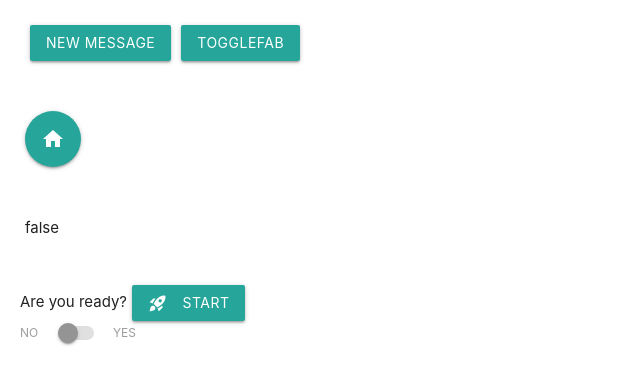
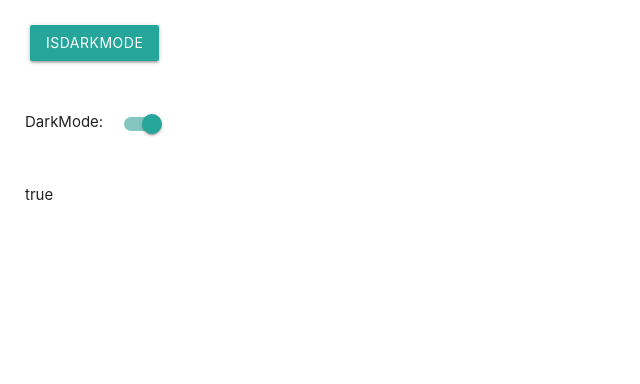
Before and after one commit to Spectr67/custom-elements, a Vue app: page / in a window 1280 px wide. Shown: the top 384 px of the page, without its empty margins (0-640 px from the left). Built offline with nearby package versions, Linux system fonts and the light colour scheme.

Commit message:
Fixed: component MSwitch

```diff
--- a/src/App.vue
+++ b/src/App.vue
@@ -1,43 +1,43 @@
 <script>
 import MButton from './components/MButton.vue'
-import MNavbar from './components/MNavbar.vue'
-import MForm from './components/MForm.vue'
+import MSwitch from './components/MSwitch.vue'
 import MFAB from './components/MFAB.vue'
-import MSwitch from './components/MSwitch.vue'
 
 export default {
-  components: {
-    MButton,
-    MNavbar,
-    MForm,
-    MFAB,
-    MSwitch,
-  },
+  components: { MButton, MSwitch, MFAB },
+
   data() {
     return {
-      hasNewMessage: false,
-      toggleFAB: false,
+      // isPulsingFAB: false,
+      // isShowFAB: false,
+      isDarkMode: true,
     }
   },
 }
 </script>
 
 <template>
-  <!-- <MNavbar /> -->
+  <!--
+  <MButton @click="isShowFAB = !isShowFAB" caption="toggleFAB" /> -->
   <section>
     <article>
-      <MButton @click="hasNewMessage = !hasNewMessage" caption="New Message" />
-      <MButton @click="toggleFAB = !toggleFAB" caption="toggleFAB" />
+      <MButton @click="isDarkMode = !isDarkMode" caption="isDarkMode" />
     </article>
     <article>
-      <MFAB icon="home" :is-pulsing="hasNewMessage" :is-show="toggleFAB" />
+      <span>DarkMode:</span>
+      <!-- <MSwitch :is-checked="isDarkMode" @toggle="isDarkMode = $event" /> -->
+      <!-- <MSwitch
+        :model-value="isDarkMode"
+        @update:model-value="isDarkMode = $event"
+      /> -->
+      <MSwitch v-model="isDarkMode" :is-disabled="false" />
     </article>
+    <article>{{ isDarkMode }}</article>
     <article>
-      {{ hasNewMessage }}
+      <!-- <MFAB icon="home" :is-pulsing="isPulsingFAB" :is-show="isShowFAB" /> -->
     </article>
+    <article></article>
   </section>
-  <MSwitch />
-  <!-- <MForm v-if="showForm" @close="hideForm" /> -->
 </template>
 
 <style scoped>
--- a/src/components/MSwitch.vue
+++ b/src/components/MSwitch.vue
@@ -4,37 +4,29 @@ import MSelect from './MSelect.vue'
 
 export default {
   components: { MButton, MSelect },
-  data() {
-    return {
-      isDisabled: true,
-      isChecked: false,
-    }
-  },
+
+  props: ['modelValue'],
+
+  emits: ['update:model-value'],
 }
 </script>
 
 <template>
-  <div class="switch" :class="{ 'z-depth-5': !isDisabled }">
-    <div>
-      <span>Are you ready?</span>
-      <MButton
-        caption="Start"
-        icon="rocket_launch"
-        @click="isDisabled = !isDisabled"
+  <div class="switch">
+    <label>
+      <input
+        type="checkbox"
+        v-bind:checked="modelValue"
+        @change="$emit('update:model-value', $event.target.checked)"
       />
-    </div>
-    <label>
-      NO
-      <input type="checkbox" :disabled="isDisabled" v-model="isChecked" />
       <span class="lever"></span>
-      YES
     </label>
   </div>
-  <MSelect v-if="isChecked" @click="newMessageRecived" />
 </template>
 
 <style scoped>
 .switch {
-  padding: 20px;
+  display: inline-block;
+  padding: 0 5px;
 }
 </style>
```
